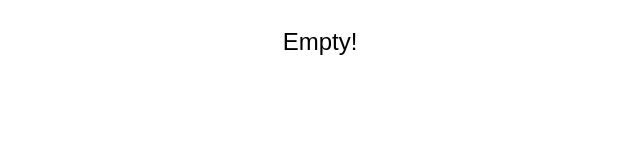
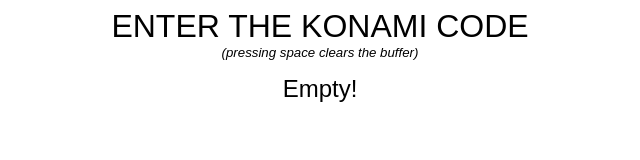
Before and after one commit to mfukano/js30, a plain HTML site: page 12-konami-code/index.html in a window 1280 px wide. Shown: the whole page, without its empty margins (320-960 px from the left). Drawn offline with Linux system fonts and the light colour scheme.

Commit message:
Instructions added, titles structured

```diff
--- a/12-konami-code/index.html
+++ b/12-konami-code/index.html
@@ -7,25 +7,45 @@
     body {
       display: flex;
       justify-content: center;
-      flex-flow: row wrap;
-      flex-basis: 0 1 60vw;
+    }
+
+    .titles {
+      display: flex;
+      flex: 0 1 80vw;
+      flex-flow: column;
+      justify-content: center;
+      max-width: 80vw;
+    }
+
+    h1,h2,h5 {
+      background-color: rgba(255,255,255, 0.7);
+      border-radius: 3px;
+      font-family: sans-serif;
+      font-weight: 200;
+      margin: 0;
+      text-align: center;
+      z-index: 100;
+    }
+    h1 {
+      font-weight: 400;
     }
     h2 {
-      text-align: center;
-      font-family: sans-serif;
-      font-weight: 200;
-      z-index: 100;
-      background-color: rgba(255,255,255, 0.7);
-      border-radius: 3px;
+      padding-top: 15px;
+      padding-bottom: 5px;
     }
   </style>
   <script type="text/javascript" src="http://www.cornify.com/js/cornify.js"></script>
 </head>
 <body>
+  <div class="titles">
+    <h1 id="main">ENTER THE KONAMI CODE</h1>
+    <h5><em>(pressing space clears the buffer)</em></h5>
+    <h2 id="input"></h2>
+  </div>
 <script>
-  let h2 = document.createElement('h2')
+  let h1 = document.getElementById('main')
+  let h2 = document.getElementById('input')
   h2.textContent = 'Empty!'
-  document.body.appendChild(h2)
   const pressed = []
   const empty = a => a.splice(0, a.length)
   const secretCode = ['ArrowUp', 'ArrowUp', 'ArrowDown',
@@ -34,7 +54,8 @@
   window.addEventListener('keyup', e => {
     pressed.push(e.key)
     if (e.key == ' ') empty(pressed)
-    else if (pressed.join(' ') == secretCode.join(' ')) {
+    else if (pressed.join(' ') == secretCode) {
+      h1.textContent = 'KONAMI CODE ACTIVATED'
       cornify_add()
       empty(pressed)
     }
```
